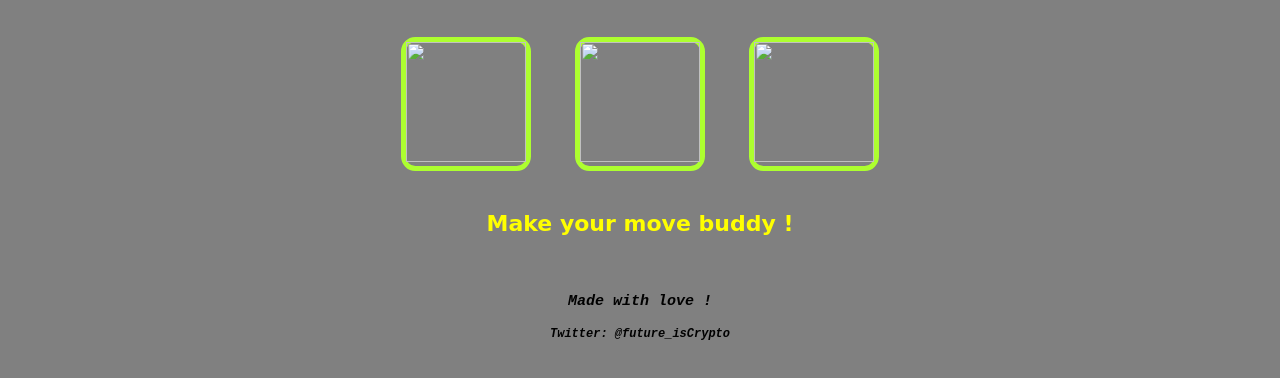
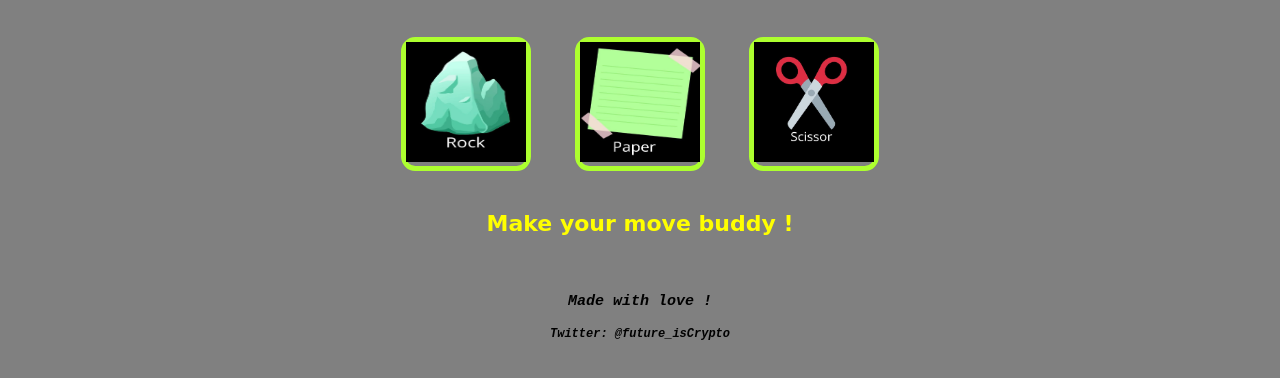
Before and after one commit to drstrange2504/RockPaperScissors, a plain HTML site: page index.html in a window 1280 px wide. Shown: the part 284-662 px from the top of the page. Drawn offline with Linux system fonts and the light colour scheme.

Commit message:
Update index.html

```diff
--- a/index.html
+++ b/index.html
@@ -19,13 +19,13 @@
 </div>
 <div class="choices">
     <div class="choice" id="r">
-        <img src="images/rock.jpeg" alt="" width="120" height="120">
+        <img src="rock.jpeg" alt="" width="120" height="120">
     </div>
     <div class="choice" id="p">
-        <img src="images/paper.jpeg" alt="" width="120" height="120">
+        <img src="paper.jpeg" alt="" width="120" height="120">
     </div>
     <div class="choice" id="s">
-        <img src="images/scissors.jpeg" alt="" width="120" height="120">
+        <img src="scissors.jpeg" alt="" width="120" height="120">
     </div>
 </div>
 
```
